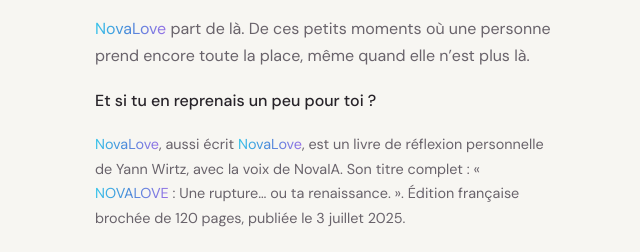
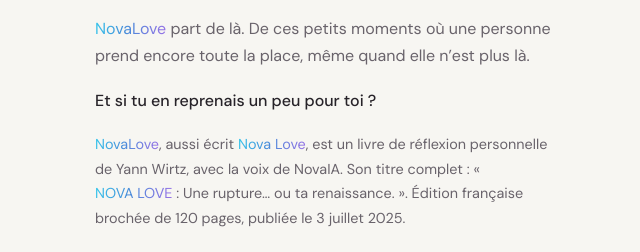
Before and after one commit to novaiax/novaiasite, a plain HTML site: page novalove.html in a window 1280 px wide. Shown: the part 1117-1369 px from the top of the page, 595-1235 px from the left. Drawn offline with nearby package versions, Linux system fonts and the light colour scheme.

Commit message:
Record verified deployment and preserve book title spelling

```diff
--- a/novalove.html
+++ b/novalove.html
@@ -248,10 +248,10 @@
           <p class="ink">Et si tu en reprenais un peu pour toi ?</p>
           <p class="book-identity">
             <span class="novalove-name">NovaLove</span>, aussi écrit
-            <span class="novalove-name">NovaLove</span>, est un livre de
+            <span class="novalove-name">Nova Love</span>, est un livre de
             réflexion personnelle de Yann Wirtz, avec la voix de NovaIA. Son
             titre complet : «
-            <span class="novalove-name">NOVALOVE</span>
+            <span class="novalove-name">NOVA LOVE</span>
             : Une rupture… ou ta renaissance. ». Édition française brochée de
             120 pages, publiée le 3 juillet 2025.
           </p>
```
Also changed, not shown: README.md.
